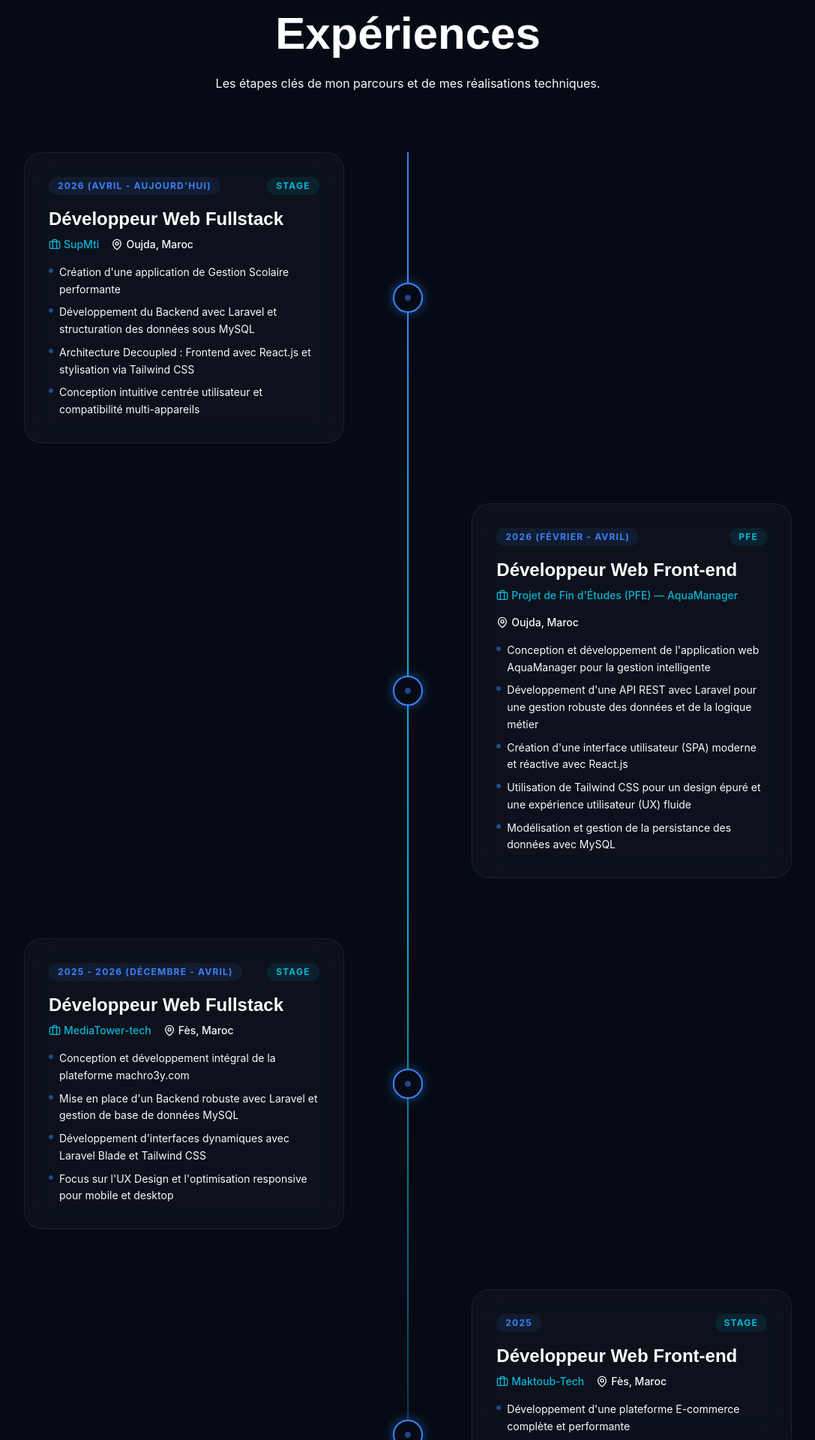
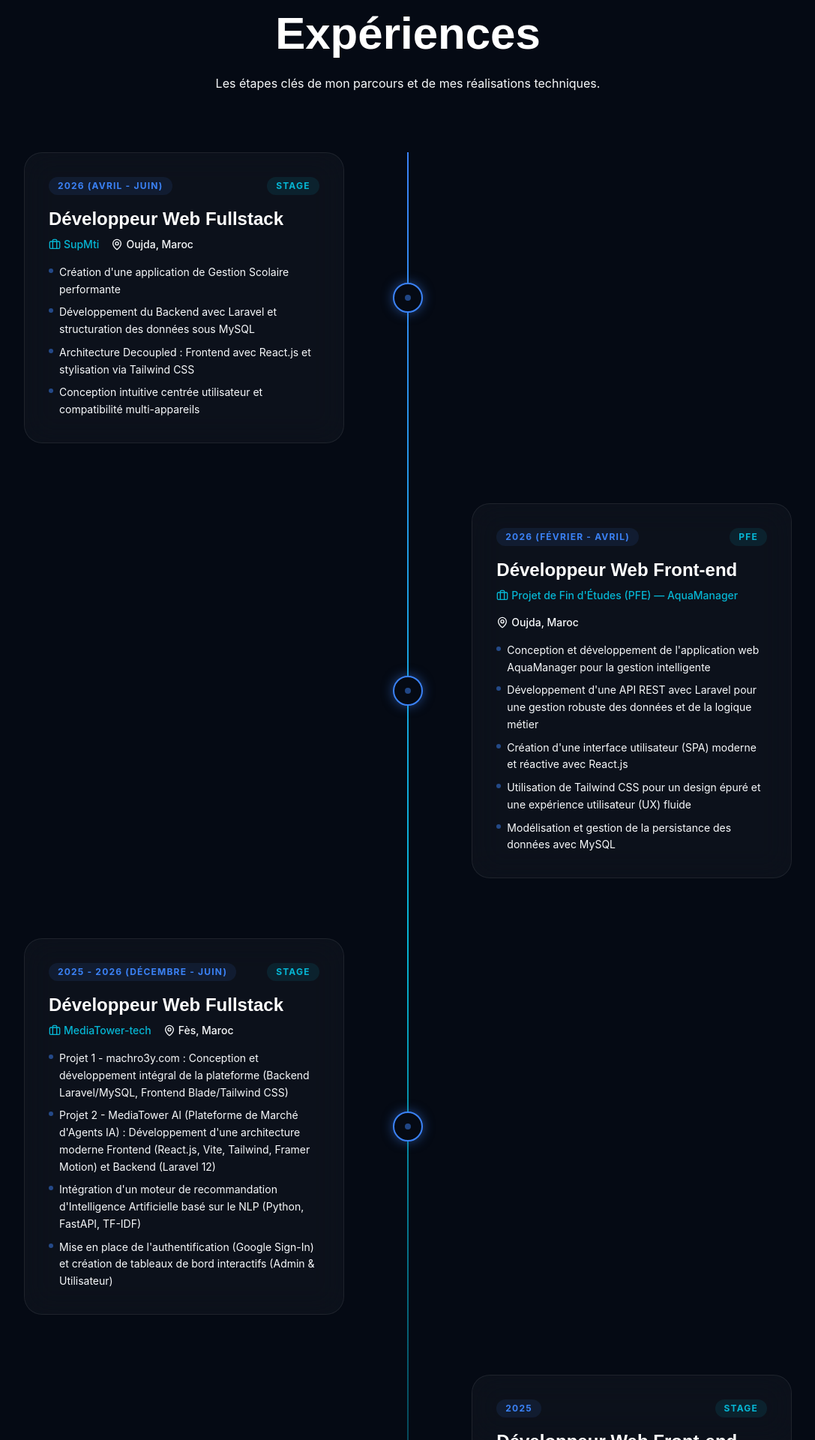
Before and after one commit to oussamaoubaha/portfolio_frontend, a React (Vite) app: page / in a window 1280 px wide. Shown: the part 4420-6340 px from the top of the page at 75% size, without its empty margins (96-1183 px from the left). Built offline with nearby package versions, Linux system fonts and the light colour scheme; the HTML template or start-up script is replaced by a standard one.

Commit message:
feat: update internship dates to June and add MediaTower AI project

```diff
--- a/src/data/portfolioData.ts
+++ b/src/data/portfolioData.ts
@@ -83,7 +83,7 @@ export const portfolioData = {
         role: "Développeur Web Fullstack",
         company: "SupMti",
         location: "Oujda, Maroc",
-        period: "2026 (Avril - Aujourd'hui)",
+        period: "2026 (Avril - Juin)",
         type: "Stage",
         missions: [
           "Création d'une application de Gestion Scolaire performante",
@@ -112,13 +112,13 @@ export const portfolioData = {
         role: "Développeur Web Fullstack",
         company: "MediaTower-tech",
         location: "Fès, Maroc",
-        period: "2025 - 2026 (Décembre - Avril)",
+        period: "2025 - 2026 (Décembre - Juin)",
         type: "Stage",
         missions: [
-          "Conception et développement intégral de la plateforme machro3y.com",
-          "Mise en place d'un Backend robuste avec Laravel et gestion de base de données MySQL",
-          "Développement d'interfaces dynamiques avec Laravel Blade et Tailwind CSS",
-          "Focus sur l'UX Design et l'optimisation responsive pour mobile et desktop",
+          "Projet 1 - machro3y.com : Conception et développement intégral de la plateforme (Backend Laravel/MySQL, Frontend Blade/Tailwind CSS)",
+          "Projet 2 - MediaTower AI (Plateforme de Marché d'Agents IA) : Développement d'une architecture moderne Frontend (React.js, Vite, Tailwind, Framer Motion) et Backend (Laravel 12)",
+          "Intégration d'un moteur de recommandation d'Intelligence Artificielle basé sur le NLP (Python, FastAPI, TF-IDF)",
+          "Mise en place de l'authentification (Google Sign-In) et création de tableaux de bord interactifs (Admin & Utilisateur)"
         ],
       },
       {
```
